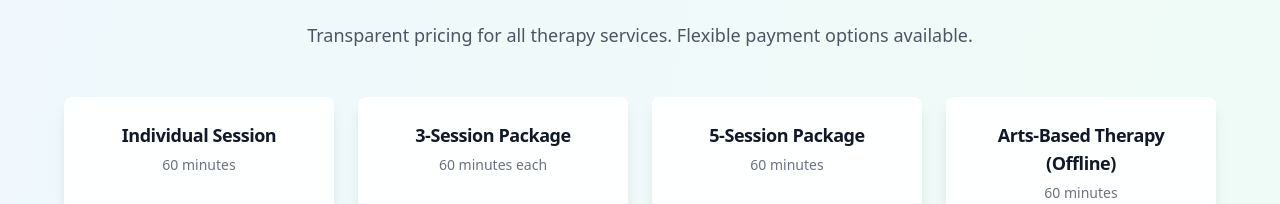
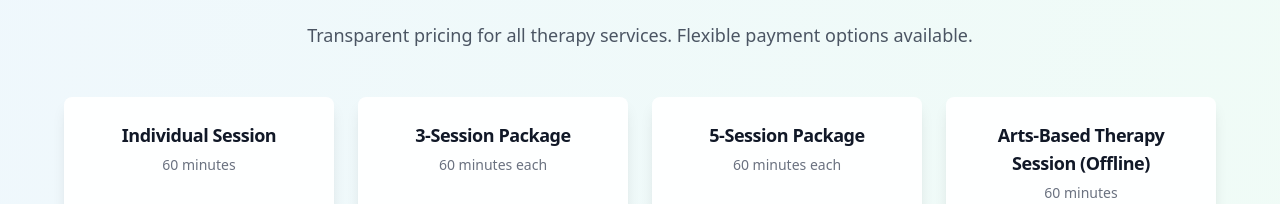
Before and after one commit to prerak-pms/charmi-shah, a React (Vite) app: page / in a window 1280 px wide. Shown: the part 2834-3038 px from the top of the page. Built offline with nearby package versions, Linux system fonts and the light colour scheme.

Commit message:
Update Rates.tsx

```diff
--- a/src/components/Rates.tsx
+++ b/src/components/Rates.tsx
@@ -17,12 +17,12 @@ export const Rates = () => {
     },
     {
       type: "5-Session Package",
-      duration: "60 minutes",
+      duration: "60 minutes each",
       price: "₹3,500",
       description: "Assessment and treatment planning"
     },
     {
-      type: "Arts-Based Therapy (Offline)",
+      type: "Arts-Based Therapy Session (Offline)",
       duration: "60 minutes",
       price: "₹2,000",
       description: "Creative therapy with art materials included (Bangalore Only)"
```
